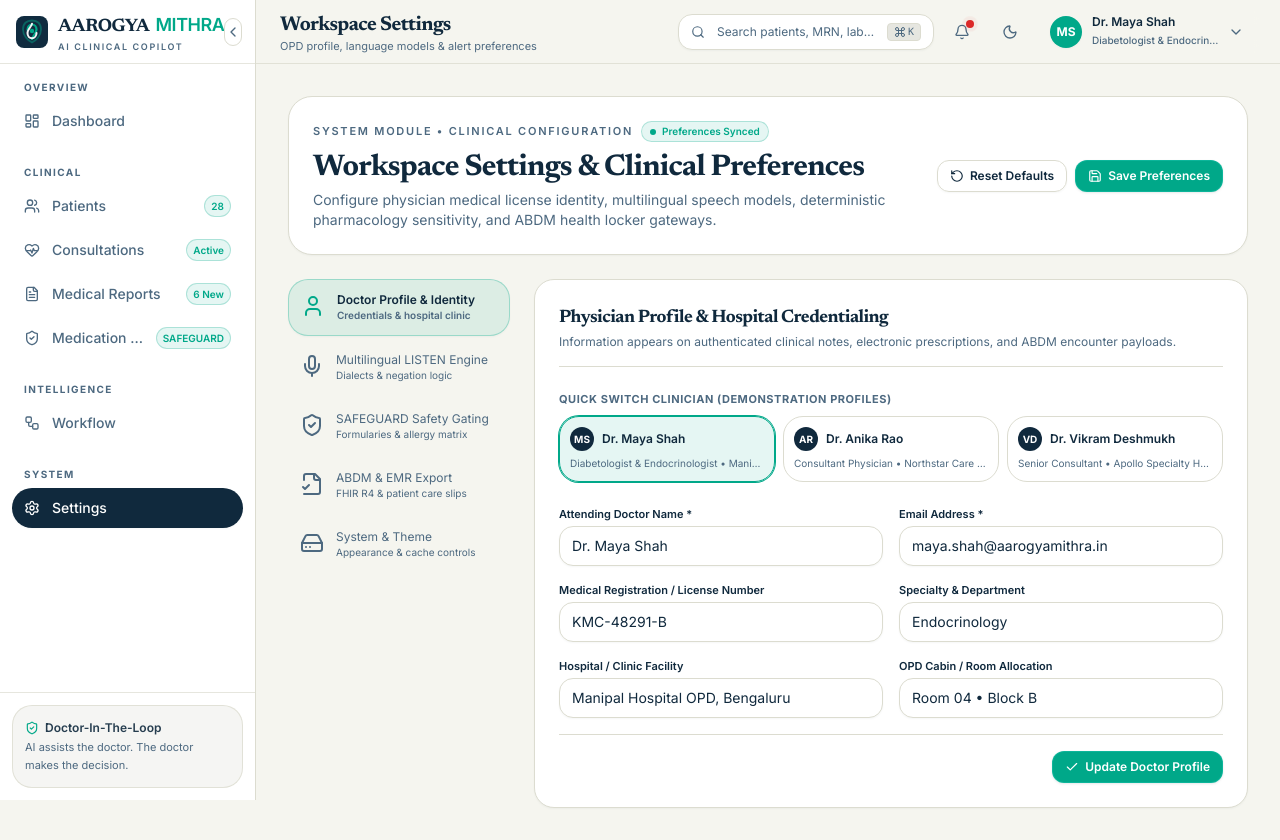
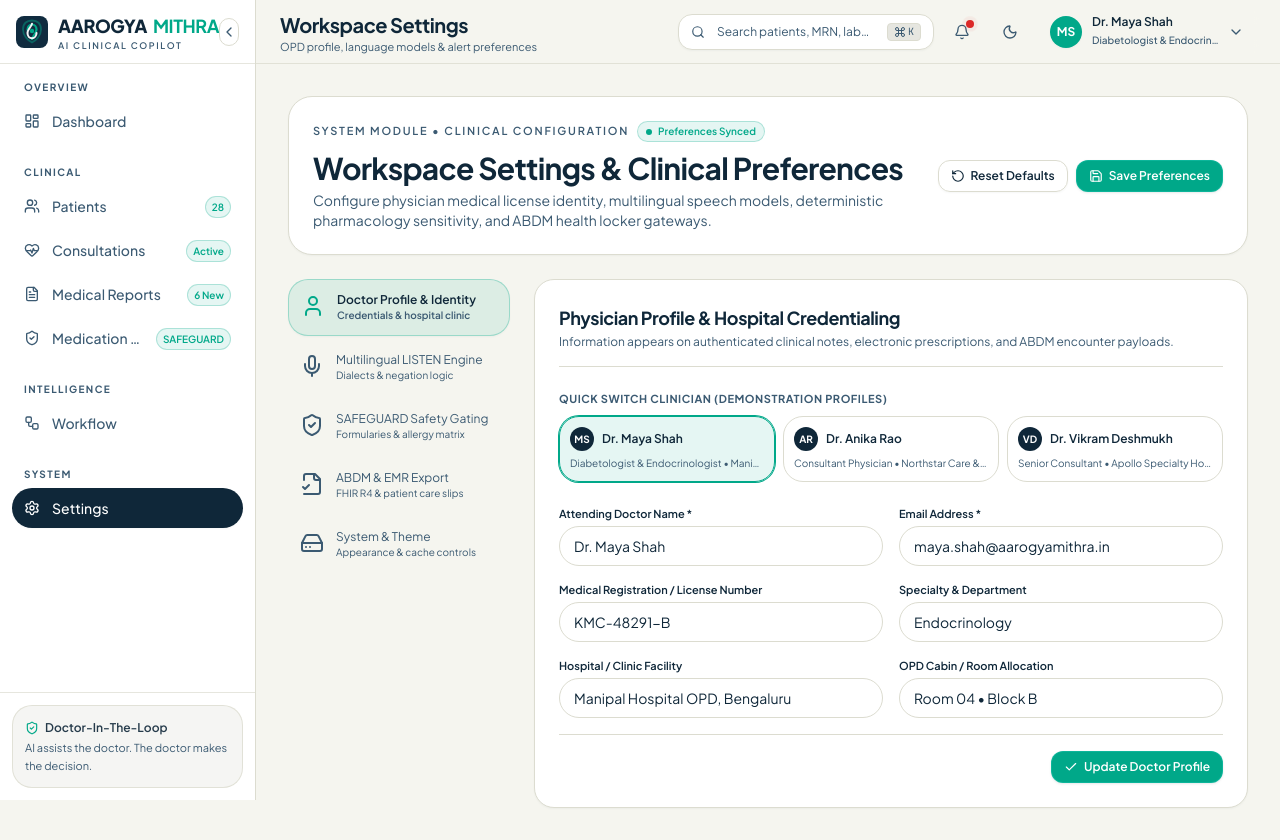
Before and after one commit to atharvmaheshagowda/Arogya_Mithra, a React (Vite) app: page /app/settings in a window 1280 px wide. Built offline with nearby package versions, Linux system fonts and the light colour scheme.

Commit message:
feat(ui): elevate global typography with Plus Jakarta Sans, high-contrast tokens, and refined clinical styling

```diff
--- a/index.html
+++ b/index.html
@@ -9,7 +9,7 @@
     <link rel="preconnect" href="https://fonts.googleapis.com" />
     <link rel="preconnect" href="https://fonts.gstatic.com" crossorigin />
     <link
-      href="https://fonts.googleapis.com/css2?family=Inter:wght@300;400;500;600;700&family=Newsreader:ital,opsz,wght@0,6..72,400;0,6..72,500;0,6..72,600;0,6..72,700;1,6..72,400;1,6..72,600&display=swap"
+      href="https://fonts.googleapis.com/css2?family=Plus+Jakarta+Sans:ital,wght@0,300;0,400;0,500;0,600;0,700;0,800;1,400;1,500;1,600;1,700&family=Inter:wght@300;400;500;600;700&family=Newsreader:ital,opsz,wght@0,6..72,400;0,6..72,500;0,6..72,600;1,6..72,400;1,6..72,600&family=JetBrains+Mono:wght@400;500;600&display=swap"
       rel="stylesheet"
     />
     <title>AAROGYA MITHRA — AI-Powered Multilingual Clinical Copilot</title>
--- a/src/components/brand.tsx
+++ b/src/components/brand.tsx
@@ -71,6 +71,7 @@ export function AarogyaMithraSymbol({ className = "size-8" }: BrandSymbolProps)
 export interface BrandProps {
   compact?: boolean;
   showSubtitle?: boolean;
+  inverted?: boolean;
   className?: string;
 }
 
@@ -80,23 +81,36 @@ export interface BrandProps {
 export function AarogyaMithraBrand({
   compact = false,
   showSubtitle = false,
+  inverted = false,
   className,
 }: BrandProps) {
+  const isLightText = inverted || className?.includes("text-white") || className?.includes("!text-white");
+
   return (
     <div className={cn("inline-flex items-center gap-2.5", className)}>
       <AarogyaMithraSymbol className="size-8" />
       {!compact && (
         <div className="flex flex-col leading-tight">
           <div className="flex items-baseline gap-1.5">
-            <span className="font-display text-lg font-bold tracking-tight text-foreground">
+            <span
+              className={cn(
+                "font-sans text-lg font-extrabold tracking-tight",
+                isLightText ? "text-white" : "text-foreground",
+              )}
+            >
               AAROGYA
             </span>
-            <span className="font-sans text-lg font-semibold tracking-tight text-accent">
+            <span className="font-sans text-lg font-bold tracking-tight text-accent">
               MITHRA
             </span>
           </div>
           {showSubtitle && (
-            <span className="text-[9px] font-semibold tracking-[0.18em] uppercase text-muted-foreground">
+            <span
+              className={cn(
+                "text-[9px] font-semibold tracking-[0.18em] uppercase",
+                isLightText ? "text-white/75" : "text-muted-foreground",
+              )}
+            >
               AI Clinical Copilot
             </span>
           )}
--- a/src/components/ui/input.tsx
+++ b/src/components/ui/input.tsx
@@ -11,7 +11,7 @@ import { Search, X, ChevronDown, Check } from "lucide-react";
 import { cn } from "@/lib/utils";
 
 const baseFieldClasses =
-  "flex w-full rounded-lg border border-input bg-card px-3 text-sm text-foreground shadow-xs transition-colors placeholder:text-muted-foreground focus:border-ring focus:outline-none focus:ring-2 focus:ring-ring/15 disabled:cursor-not-allowed disabled:opacity-50 dark:bg-card";
+  "flex w-full rounded-xl border border-input bg-card px-3.5 text-sm text-foreground shadow-2xs transition-all placeholder:text-muted-foreground/70 focus:border-accent focus:outline-none focus:ring-2 focus:ring-accent/20 disabled:cursor-not-allowed disabled:opacity-50 dark:bg-card";
 
 /* ==========================================================================
    Input
@@ -165,7 +165,7 @@ export const Label = forwardRef<HTMLLabelElement, LabelProps>(
     return (
       <label
         ref={ref}
-        className={cn("block text-xs font-semibold text-foreground/90 uppercase tracking-[0.06em]", className)}
+        className={cn("block text-xs font-semibold text-foreground tracking-tight", className)}
         {...props}
       >
         {children}
--- a/src/index.css
+++ b/src/index.css
@@ -14,17 +14,17 @@
        - Warning:       #D97706
     */
     --background: 60 23% 95%;       /* Porcelain #F5F5EF */
-    --foreground: 206 59% 15%;      /* Deep Atlantic #102B3F */
+    --foreground: 206 59% 14%;      /* Deep Atlantic #0F2A3E */
     --card: 0 0% 100%;              /* White #FFFFFF */
-    --card-foreground: 206 59% 15%; /* Deep Atlantic */
+    --card-foreground: 206 59% 14%; /* Deep Atlantic */
     --popover: 0 0% 100%;           /* White */
-    --popover-foreground: 206 59% 15%;
-    --primary: 206 59% 15%;         /* Deep Atlantic */
+    --popover-foreground: 206 59% 14%;
+    --primary: 206 59% 14%;         /* Deep Atlantic */
     --primary-foreground: 0 0% 100%;/* White */
     --secondary: 60 15% 91%;
-    --secondary-foreground: 206 59% 15%;
+    --secondary-foreground: 206 59% 14%;
     --muted: 60 12% 89%;
-    --muted-foreground: 206 25% 40%;
+    --muted-foreground: 206 32% 34%;/* Crisp clinical slate */
     --accent: 169 100% 33%;         /* Electric Jade #00A889 */
     --accent-foreground: 0 0% 100%; /* White */
     --destructive: 0 72% 51%;       /* Clinical Red */
@@ -32,13 +32,15 @@
     --success: 169 100% 33%;        /* Electric Jade */
     --success-foreground: 0 0% 100%;
     --warning: 38 92% 50%;          /* Clinical Amber */
-    --warning-foreground: 206 59% 15%;
+    --warning-foreground: 206 59% 14%;
     --border: 60 14% 84%;
     --input: 60 14% 84%;
     --ring: 169 100% 33%;           /* Electric Jade */
     --radius: 0.875rem;
-    --font-sans: Inter, ui-sans-serif, system-ui, -apple-system, BlinkMacSystemFont, "Segoe UI", sans-serif;
-    --font-display: "Newsreader", "Fraunces", Iowan Old Style, Baskerville, "Times New Roman", serif;
+    --font-sans: "Plus Jakarta Sans", Inter, -apple-system, BlinkMacSystemFont, "Segoe UI", Roboto, sans-serif;
+    --font-display: "Plus Jakarta Sans", -apple-system, BlinkMacSystemFont, "Segoe UI", Roboto, sans-serif;
+    --font-serif: "Newsreader", "Fraunces", Georgia, Cambria, "Times New Roman", serif;
+    --font-mono: "JetBrains Mono", ui-monospace, SFMono-Regular, Menlo, Monaco, Consolas, monospace;
     --space-1: 0.25rem;
     --space-2: 0.5rem;
     --space-3: 0.75rem;
@@ -65,17 +67,17 @@
   .dark {
     /* Brand Dark: Deep Atlantic Canvas & Electric Jade Accents */
     --background: 206 59% 10%;
-    --foreground: 60 23% 96%;
+    --foreground: 60 23% 97%;
     --card: 206 52% 14%;
-    --card-foreground: 60 23% 96%;
+    --card-foreground: 60 23% 97%;
     --popover: 206 52% 14%;
-    --popover-foreground: 60 23% 96%;
-    --primary: 60 23% 96%;
+    --popover-foreground: 60 23% 97%;
+    --primary: 60 23% 97%;
     --primary-foreground: 206 59% 15%;
     --secondary: 206 35% 18%;
-    --secondary-foreground: 60 23% 96%;
+    --secondary-foreground: 60 23% 97%;
     --muted: 206 32% 18%;
-    --muted-foreground: 206 20% 70%;
+    --muted-foreground: 206 24% 75%;
     --accent: 169 100% 38%;         /* Electric Jade */
     --accent-foreground: 0 0% 100%;
     --destructive: 0 72% 57%;
@@ -124,6 +126,8 @@
     min-height: 100vh;
     font-feature-settings: "cv02", "cv03", "cv04", "cv11";
     text-rendering: optimizeLegibility;
+    -webkit-font-smoothing: antialiased;
+    -moz-osx-font-smoothing: grayscale;
   }
 
   button,
@@ -131,10 +135,12 @@
   textarea,
   select {
     font: inherit;
+    letter-spacing: inherit;
   }
 
-  h1, h2, h3, h4 {
-    @apply font-display tracking-[-0.03em] text-foreground;
+  h1, h2, h3, h4, h5, h6 {
+    @apply font-sans font-semibold tracking-[-0.025em] text-foreground;
+    text-rendering: optimizeLegibility;
   }
 }
 
--- a/tailwind.config.ts
+++ b/tailwind.config.ts
@@ -33,6 +33,8 @@ export default {
       fontFamily: {
         sans: ["var(--font-sans)"],
         display: ["var(--font-display)"],
+        serif: ["var(--font-serif)"],
+        mono: ["var(--font-mono)"],
       },
       boxShadow: {
         xs: "var(--shadow-xs)",
```
Also changed, not shown: src/pages/auth-pages.tsx (+30 -17 lines).
